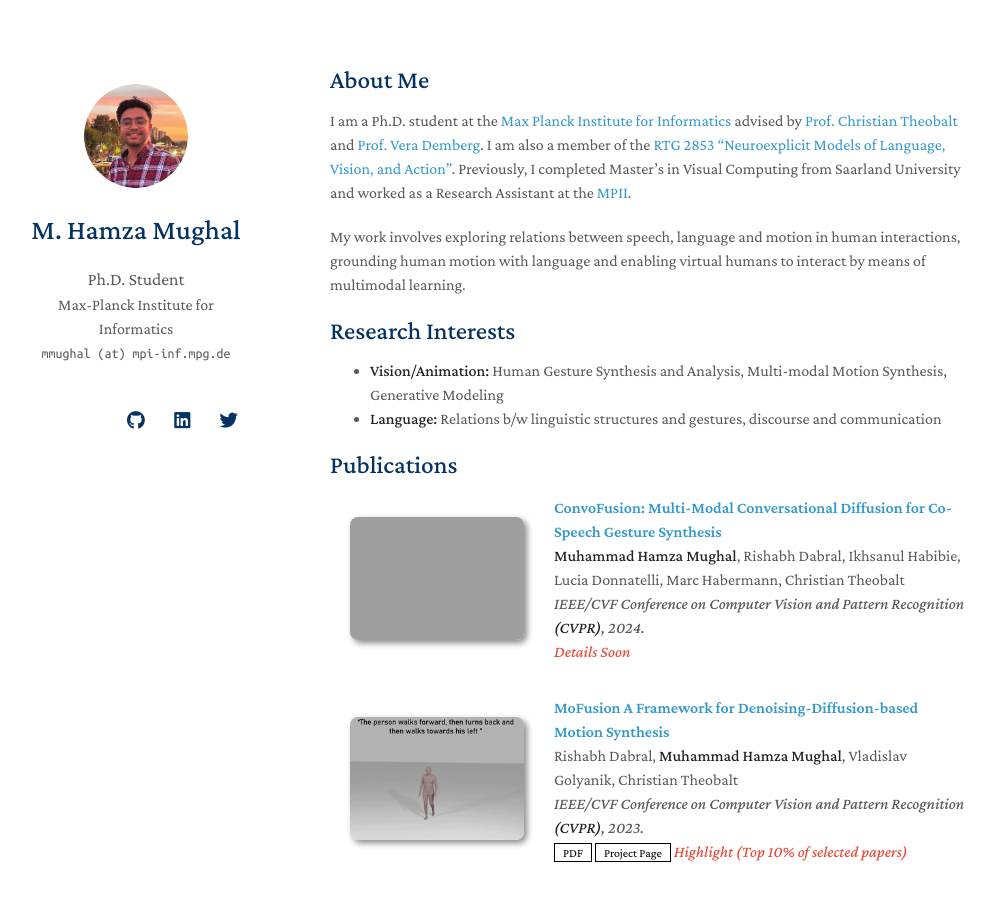
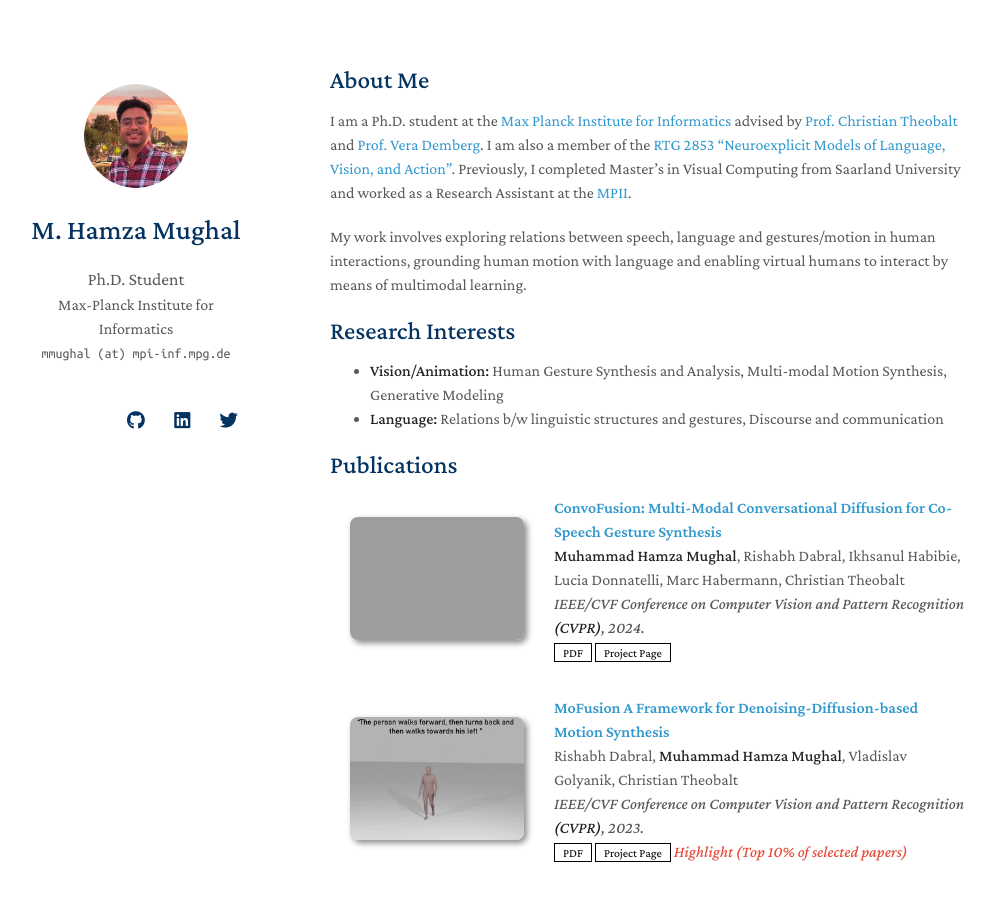
Before and after one commit to m-hamza-mughal/m-hamza-mughal.github.io, a Jekyll site: the page built from index.md, in a window 1280 px wide and 900 px high. Shown: the whole window, without its empty margins (140-1135 px from the left). Built offline with Jekyll 4.4.1, drawn with Linux system fonts in a browser that asks for light colours; nearby versions of some CDN libraries; a style sheet for code colours, icons or effects is not loaded; our own code applies the rules of GitHub Pages for plain Markdown files; grey boxes are pictures that could not be loaded.

Commit message:
add convofusion

```diff
--- a/_data/publications.yml
+++ b/_data/publications.yml
@@ -3,11 +3,11 @@ main:
     authors: <strong>Muhammad Hamza Mughal</strong>, Rishabh Dabral, Ikhsanul Habibie, Lucia Donnatelli, Marc Habermann, Christian Theobalt
     # conference_short: CVPR
     conference: IEEE/CVF Conference on Computer Vision and Pattern Recognition <strong>(CVPR)</strong>, 2024.
-    # pdf: https://arxiv.org/abs/2212.04495
-    # page: https://vcai.mpi-inf.mpg.de/projects/MoFusion/
+    pdf: https://arxiv.org/abs/2403.17936
+    page: https://vcai.mpi-inf.mpg.de/projects/ConvoFusion/
     # bibtex: https://bib.yliu.me/MICCAI23.txt
     image: ./assets/papers/convofusion.gif
-    notes: Details Soon
+    # notes: Details Soon
 
   - title: "MoFusion A Framework for Denoising-Diffusion-based Motion Synthesis"
     authors: Rishabh Dabral, <strong>Muhammad Hamza Mughal</strong>, Vladislav Golyanik, Christian Theobalt
--- a/index.md
+++ b/index.md
@@ -6,12 +6,12 @@ layout: homepage
 
 I am a Ph.D. student at the [Max Planck Institute for Informatics](https://www.mpi-inf.mpg.de) advised by [Prof. Christian Theobalt](https://people.mpi-inf.mpg.de/~theobalt/) and [Prof. Vera Demberg](https://www.uni-saarland.de/lehrstuhl/demberg/members/verademberg.html). I am also a member of the [RTG 2853 "Neuroexplicit Models of Language, Vision, and Action"](https://www.neuroexplicit.org). Previously, I completed Master's in Visual Computing from Saarland University and worked as a Research Assistant at the [MPII](https://www.mpi-inf.mpg.de/departments/visual-computing-and-artificial-intelligence).
 
-My work involves exploring relations between speech, language and motion in human interactions, grounding human motion with language and enabling virtual humans to interact by means of multimodal learning.
+My work involves exploring relations between speech, language and gestures/motion in human interactions, grounding human motion with language and enabling virtual humans to interact by means of multimodal learning.
 
 ## Research Interests
 
 - **Vision/Animation:** Human Gesture Synthesis and Analysis, Multi-modal Motion Synthesis, Generative Modeling
-- **Language:** Relations b/w linguistic structures and gestures, discourse and communication
+- **Language:** Relations b/w linguistic structures and gestures, Discourse and communication
 
 {% include_relative _includes/publications.md %}
 
```
